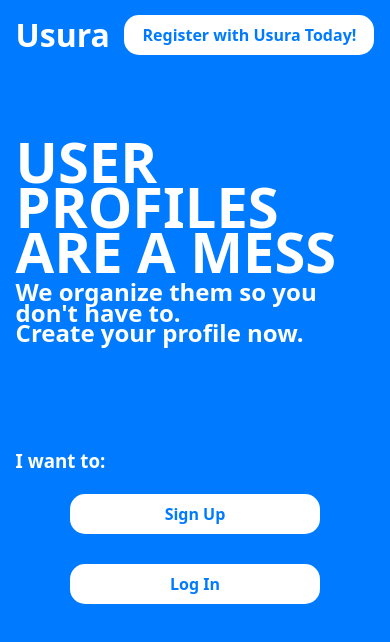
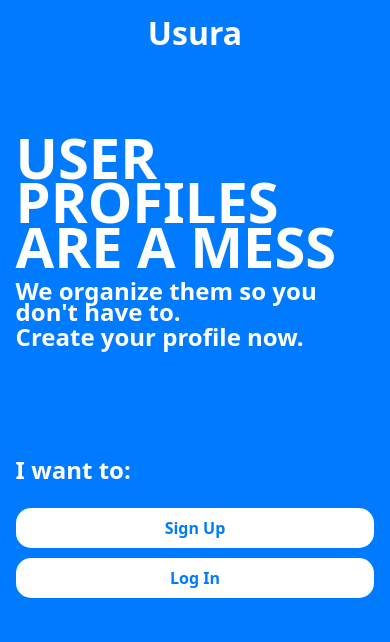
Before and after one commit to jhernandez4/user-profile-client, a React (Vite) app: page / in a window 390 px wide. Shown: the top 642 px of the page. Built offline with nearby package versions, Linux system fonts and the light colour scheme.

Commit message:
fix(landing page): finalize styling

```diff
--- a/src/App.css
+++ b/src/App.css
@@ -40,7 +40,11 @@
 }
 
 .cta-subtext {
-  margin-top: 8px;
+  display: flex;
+  flex-direction: column;
+  margin-top: 12px;
+  gap: 4px;
+
 }
 
 .landing-btn-group {
@@ -80,3 +84,25 @@
     width: 90vw;
   }
 }
+
+@media (max-width: 576px) {
+  .landing-btn-group {
+    flex-direction: column;
+    gap: 10px;
+  }
+
+  .primary-landing-btn, .secondary-landing-btn {
+    max-width: none;
+    width: 100%;
+  }
+}
+
+@media (max-width: 416px) {
+  .brand-header a {
+    display: none;
+  }
+
+  .brand-header {
+    justify-content: center;
+  }
+}
--- a/src/App.jsx
+++ b/src/App.jsx
@@ -17,7 +17,7 @@ function App() {
           <h3>Create your profile now.</h3>
         </div>
       </section>
-      <h3>I want to:</h3>
+      <h2>I want to:</h2>
       <div className="landing-btn-group">
         <a href="/signup" className="landing-btn primary-landing-btn">Sign Up</a>
         <a href="/login" className="landing-btn secondary-landing-btn">Log In</a>
```
